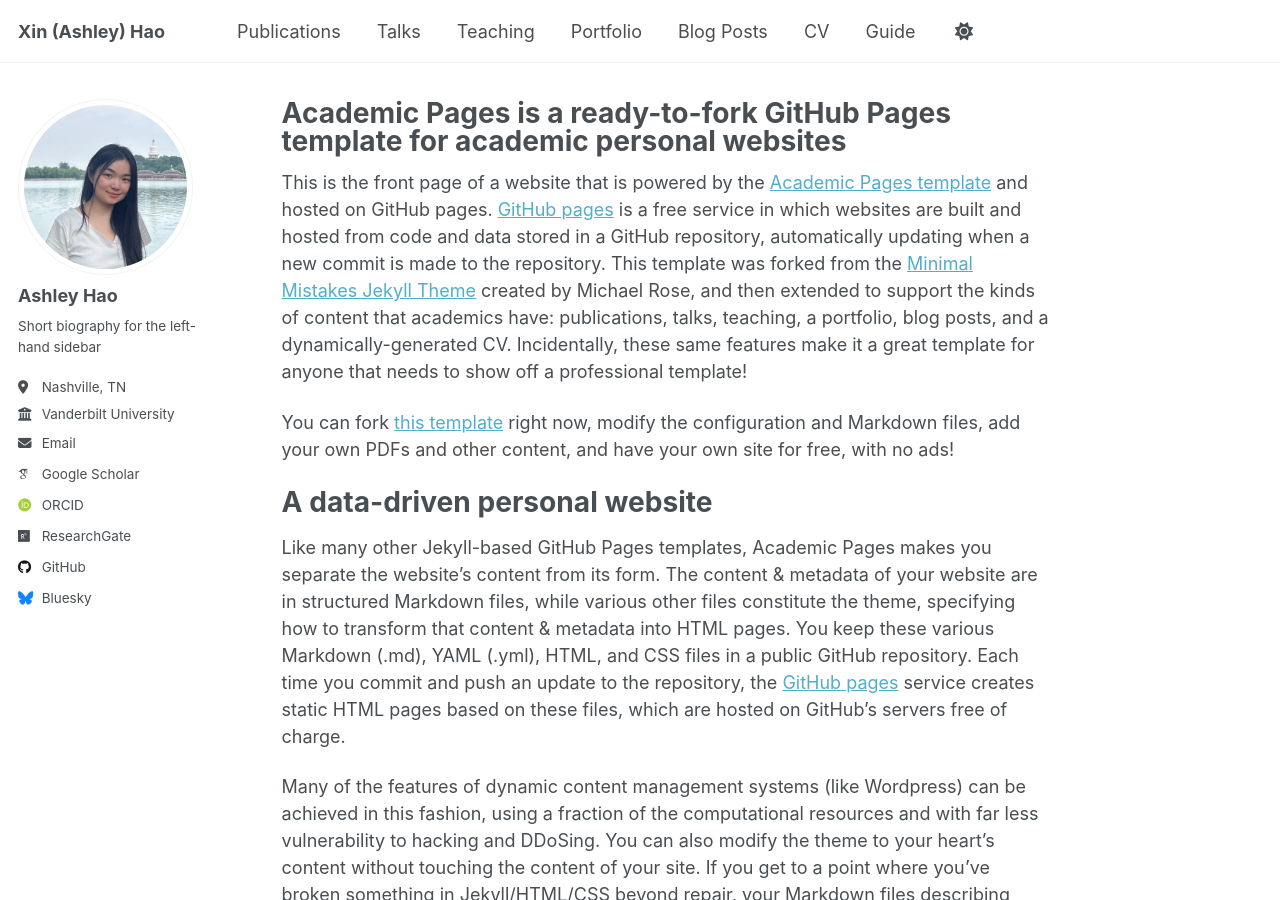
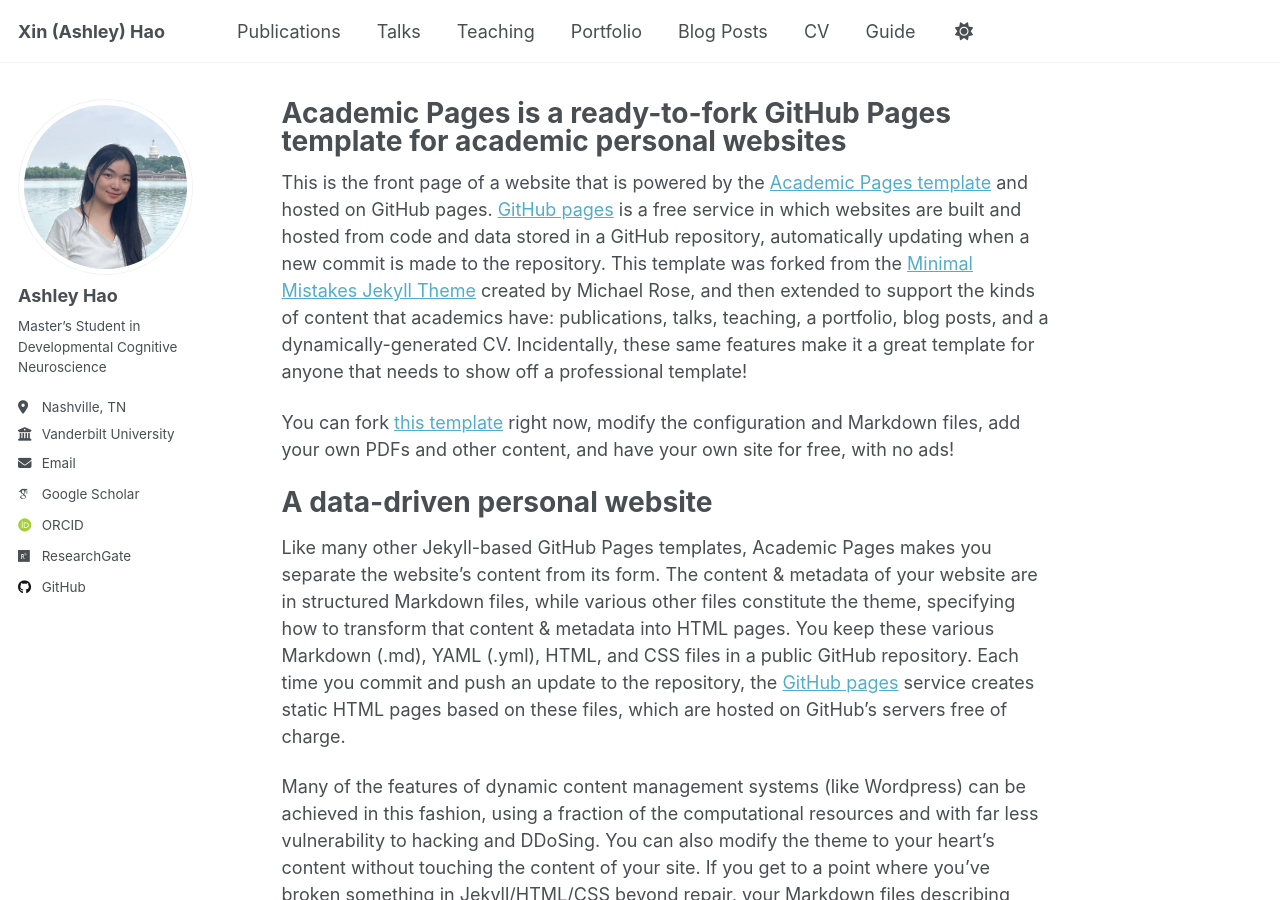
Before and after one commit to HaoXin529/haoxin529.github.io, a Jekyll site: the page built from _pages/about.md, in a window 1280 px wide and 900 px high. Built offline with Jekyll 4.4.1, drawn with Linux system fonts in a browser that asks for light colours; some web fonts are replaced; a script that is not in the unit is left out.

Commit message:
Update _config.yml

```diff
--- a/_config.yml
+++ b/_config.yml
@@ -25,14 +25,14 @@
   avatar           : "profile.png"
   name             : "Ashley Hao"
   pronouns         : # example: "she/her"
-  bio              : "Short biography for the left-hand sidebar"
+  bio              : "Master’s Student in Developmental Cognitive Neuroscience"
   location         : "Nashville, TN"
   employer         : "Vanderbilt University"
   uri              : # URL
   email            : "xin.hao@vanderbilt.edu"
 
   # Academic websites
-  academia         : # URL
+  #academia         : # URL
   arxiv            : # URL - Update with the correct link to your profile
   googlescholar    : "https://scholar.google.com/citations?user=9ykr0DsAAAAJ&hl=en"
   inspire-hep      : # URL
@@ -47,13 +47,13 @@
   bitbucket        : # Username - Update with your username on the site
   codepen          : # Username
   dribbble         : # Username
-  github           : "academicpages"
+  github           : "https://github.com/HaoXin529"
   kaggle           : # Username
   stackoverflow    : # User number or user number and name (i.e., use "1" or "1/jeff-atwood")
 
   # Social media
   artstation       : # Username
-  bluesky          : "bsky.app" # Replace this with you Bluesky username
+  #bluesky          : "bsky.app" # Replace this with you Bluesky username
   facebook         : # Username
   flickr           : # Username
   foursquare       : # Username
```
